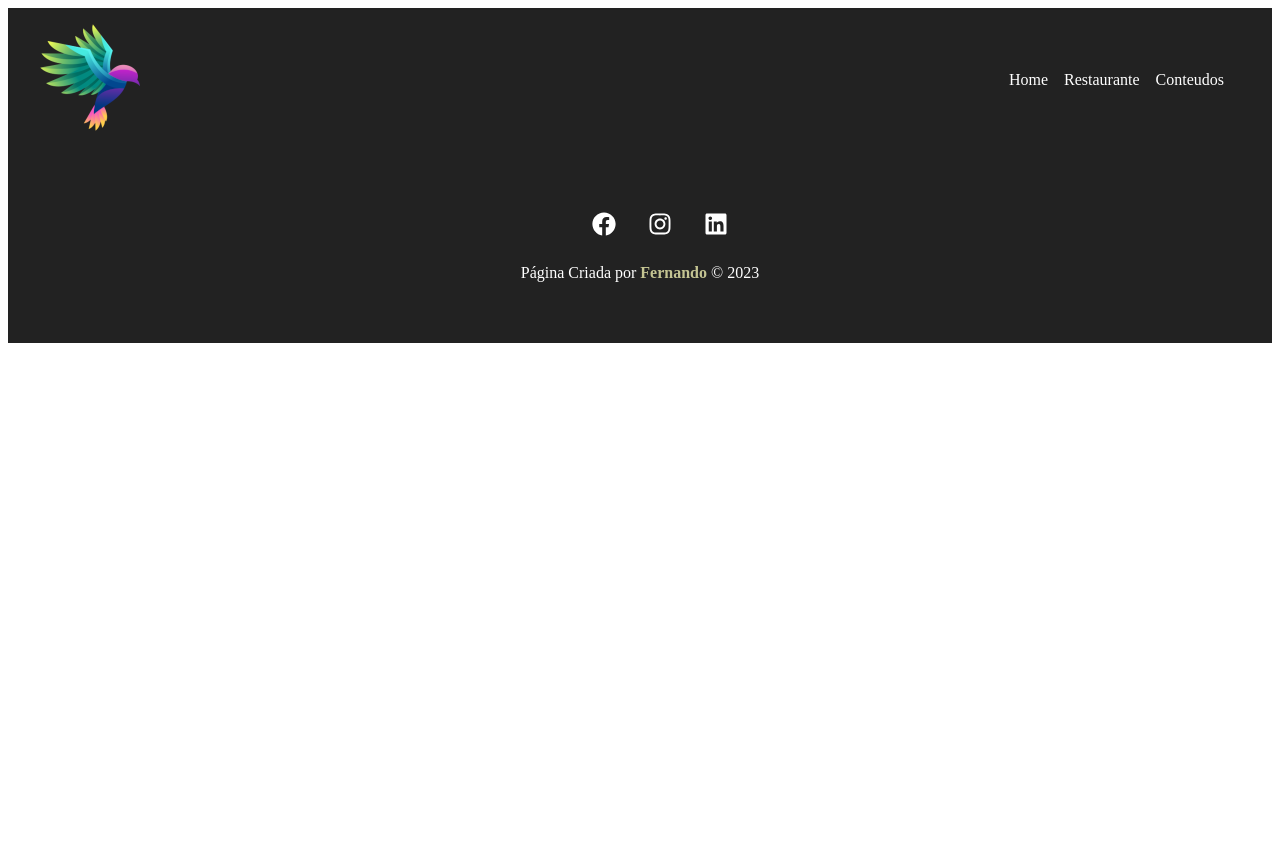
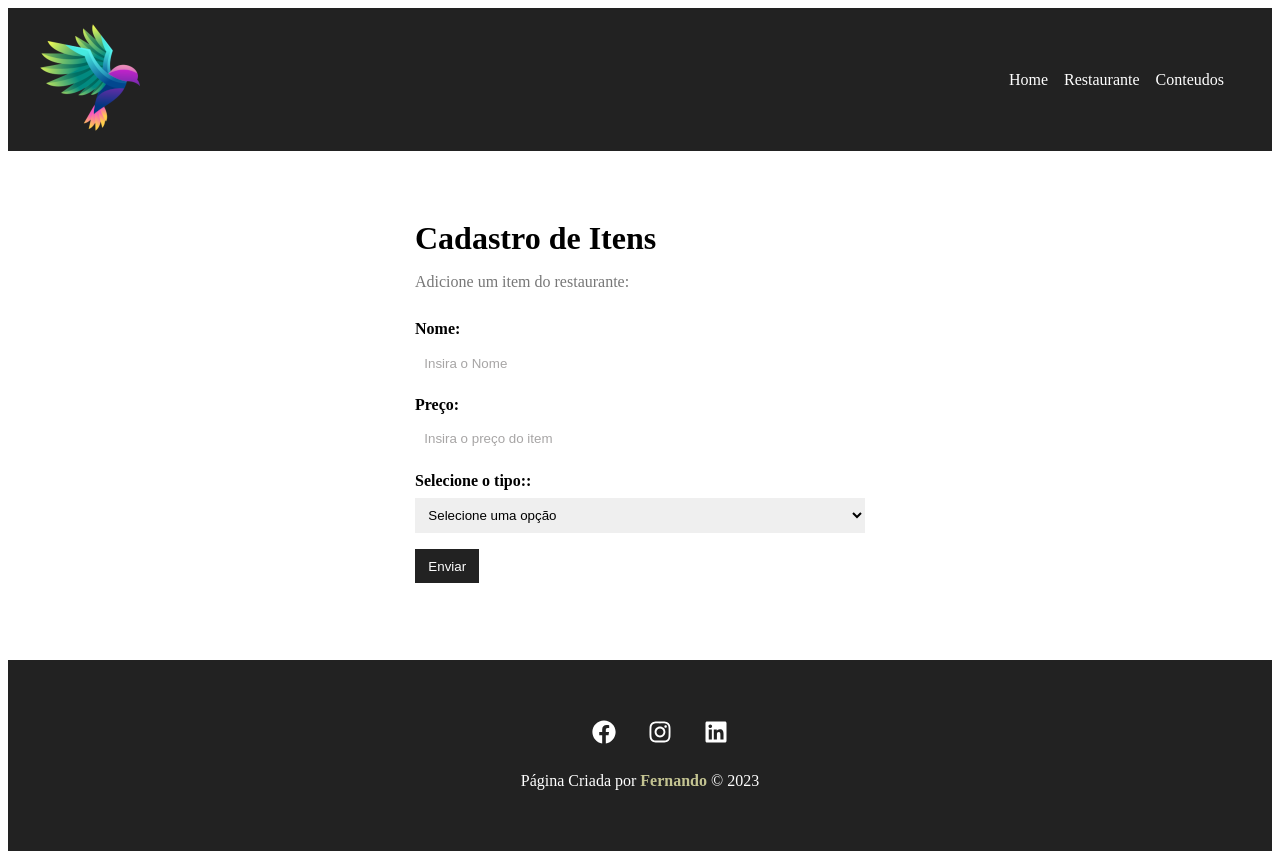
Before and after one commit to ewzxyh/aula_02, a React (Vite) app: page /novo in a window 1280 px wide. Before the commit the page ends 800 px from the top, so only its background shows below. Built offline with nearby package versions, Linux system fonts and the light colour scheme; data requests are answered from the project's data file; the HTML template or start-up script is replaced by a standard one.

Commit message:
/feature:cricando-nova-pagina
Criação da pagina de cadastro

```diff
--- a/src/App.tsx
+++ b/src/App.tsx
@@ -5,6 +5,7 @@ import Navbar from "./components/layout/Navbar";
 import Footer from "./components/layout/Footer";
 import Home from "./components/pages/Home";
 import Geral from "./components/pages/Geral";
+import NovaPagina from "./components/pages/NovaPagina";
 interface LayoutProps {
   children: JSX.Element;
 }
@@ -34,6 +35,12 @@ function App() {
           </Layout>
         }
         />
+        <Route path="/novo" element = {
+          <Layout>
+            <NovaPagina />
+          </Layout>
+        }
+        />
       </Routes>
       <Footer />
     </Router>
--- a/src/components/form/Input.tsx
+++ b/src/components/form/Input.tsx
@@ -17,14 +17,14 @@ const Input = ({
 }) => {
     return (
         <div className={styles.form_control}>
-            <label htmlFor={name}>{text}:</label>
+            <label htmlFor={name}> {text}: </label>
             <input
                 type={type}
                 name={name}
                 id={name}
                 placeholder={placeholder}
                 onChange = {handleOnChange}
-                value = {value}
+                value = {value} />
         </div>
     );
 };
--- /dev/null
+++ b/src/components/pages/NovaPagina.module.css
@@ -0,0 +1,13 @@
+.novapagina_container {
+    width: 450px;
+    margin: 0 auto;
+    padding: 3em;
+}
+
+.novapagina_container h1 {
+    margin-bottom: 0.5em;
+}
+
+.novapagina_container p{
+    color: #777;
+}
--- /dev/null
+++ b/src/components/pages/NovaPagina.tsx
@@ -0,0 +1,58 @@
+import { useNavigate } from "react-router-dom";
+import ItemForm from "../itens/ItemForm";
+import styles from "./NovaPagina.module.css";
+
+interface TipoType{
+    id: number;
+    name: string;
+}
+
+interface ValorType {
+    id?: string;
+    name?: string;
+    custo?: number;
+    descricao?: string;
+}
+
+interface RestauranteData {
+    id: number;
+    name:string;
+    price: number;
+    tipos: TipoType;
+    total: number;
+    valores: ValorType[];
+}
+
+function NovaPagina () {
+    const history = useNavigate();
+    function createPost(restaurante: RestauranteData) {
+        restaurante.total = 0;
+        restaurante.valores = [];
+        fetch("http://localhost:8080/restaurante",{
+            method:"POST",
+            headers:{
+                "Content-Type":"application/json"
+            },
+            body: JSON.stringify(restaurante),
+        })
+        .then((resp) =>resp.json())
+        .then((data) => {
+            console.log (data);
+            history("/restaurante", {
+                state: {
+                    message:"Item criado com sucesso!"
+                }
+            });
+        })
+        .catch((erro)=> console.log(erro));
+    }
+
+    return (
+        <div className={styles.novapagina_container}>
+            <h1> Cadastro de Itens</h1>
+            <p>Adicione um item do restaurante: </p>
+            <ItemForm handleSubmit={createPost} btnText="Enviar" />
+        </div>
+    );
+}
+export default NovaPagina;
```
